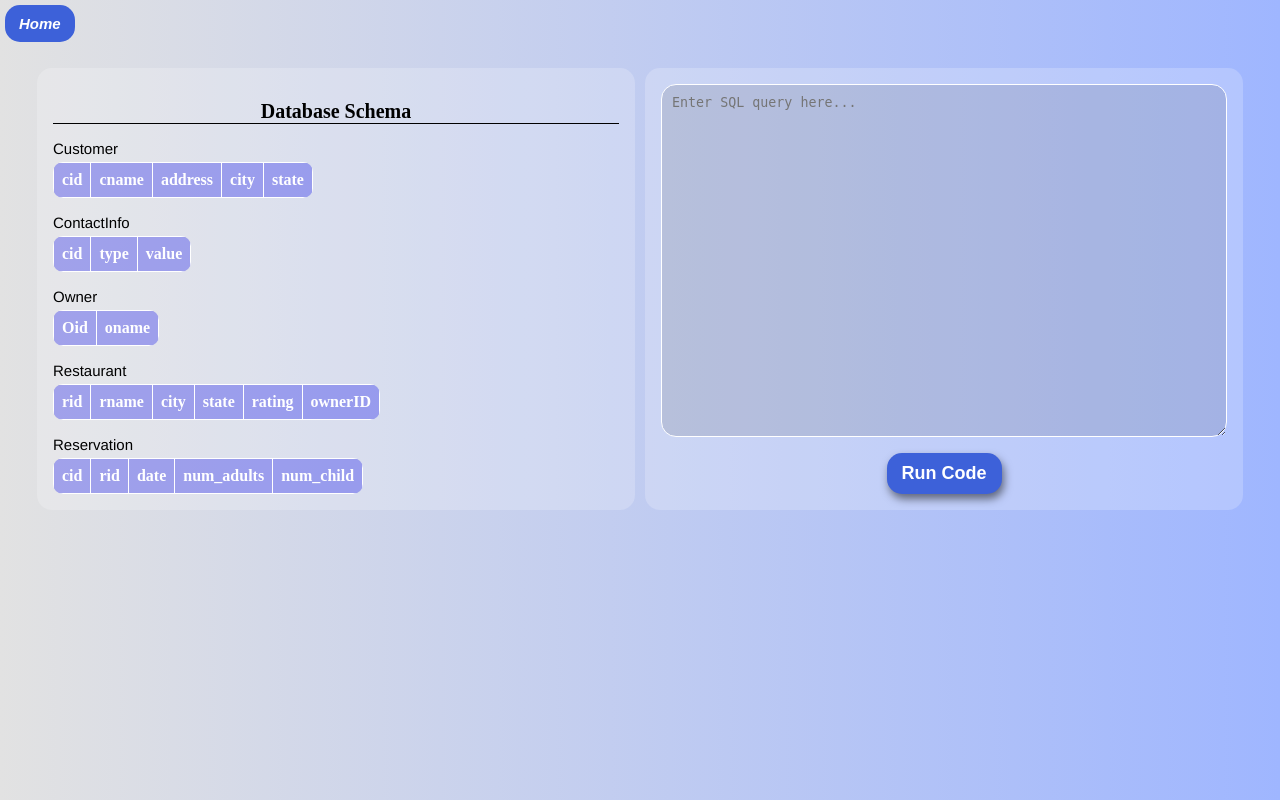
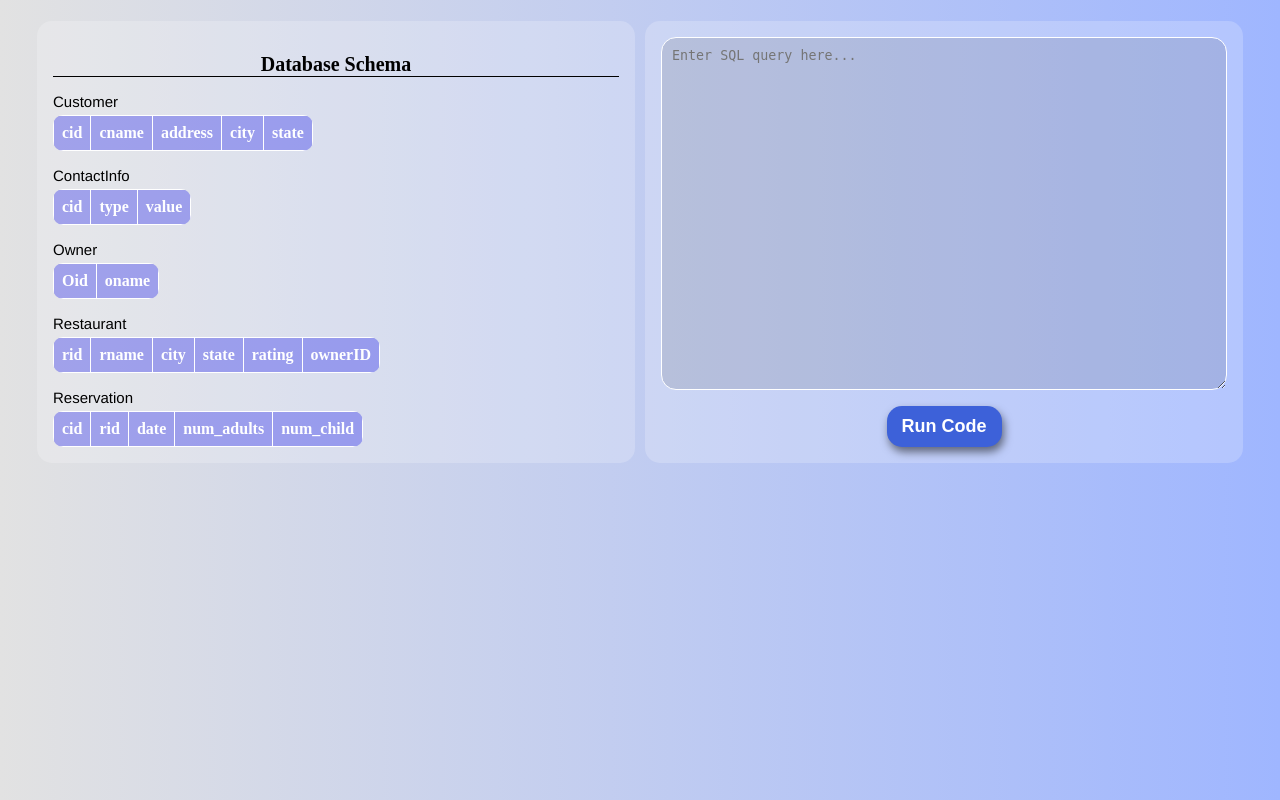
Before and after one commit to AuricFox/Skylar, a Flask app: page / in a window 1280 px wide. Run offline with Flask 3, Linux system fonts and the light colour scheme; lists and menus that the app fills with data are empty; parts of the project's set-up code (start-up, migrations or seed data) failed here and were passed over.

Commit message:
Removing nav bar and footer

```diff
--- a/app/static/css/base.css
+++ b/app/static/css/base.css
@@ -35,57 +35,14 @@ body {
     min-height: 100vh;
 }
 
-.content {
-    flex: 1;
-}
-
-/* ========== Nav Bar ========== */
-
-#nav-bar {
-    margin-bottom: 1rem;
-    background: linear-gradient(to right, #e2e2e2, #9fb6ff);
-    display: flex;
-    flex-direction: row;
-}
-
-.nav {
-    display: flex;
-    flex-direction: row;
-    overflow: hidden;
-}
-
-.nav-tile {
-    font-size: 15px;
-    font-family: Arial, sans-serif;
-    font-weight: bold;
-    font-style: italic;
-    display: block;
-    color: #000;
-    text-align: center;
-    padding: 10px 14px;
-    margin: 5px;
-    border-radius: 15px;
-    text-decoration: none;
-}
-
-.active {
-    background: #3d61d9;
-    color: #FFFFFF;
-}
-
-.nav-tile:hover {
-    transition: 0.5s;
-    background: #3d61d9;
-    color:#FFFFFF;
-    cursor: pointer;
-}
-
 /* ========== Content ========== */
 
 .content {
+    flex: 1;
     width: 100%;
     display: flex;
     flex-direction: column;
+    margin-top: 1rem;
 }
 
 /* ========== Section ========== */
--- a/app/templates/base.html
+++ b/app/templates/base.html
@@ -14,18 +14,8 @@
 </head>
 
 <body>
-    <div id="nav-bar">
-        <nav class="nav">
-            <a href="{{  url_for('main.index')  }}" class="nav-tile {% if nav_id == 'home-page' %}active{% endif %}">Home</a>
-        </nav>
-    </div>
-
-    <!--Contains All Content Tiles-->
-    <div class="content">
-        {% block content %}{% endblock %}
-    </div>
-
-    <footer></footer>
+    <!--Contains table info and code terminal-->
+    <div class="content">{% block content %}{% endblock %}</div>
 
     <script src="{{ url_for('static', filename='js/base.js') }}"></script>
 </body>
```
Also changed, not shown: app/static/images/future.jpg (deleted), data/Skylar.db.
